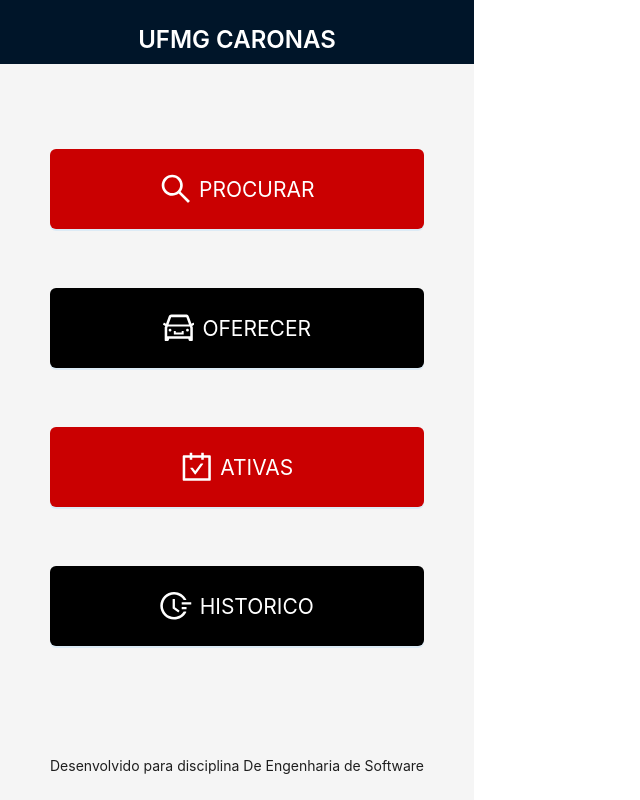
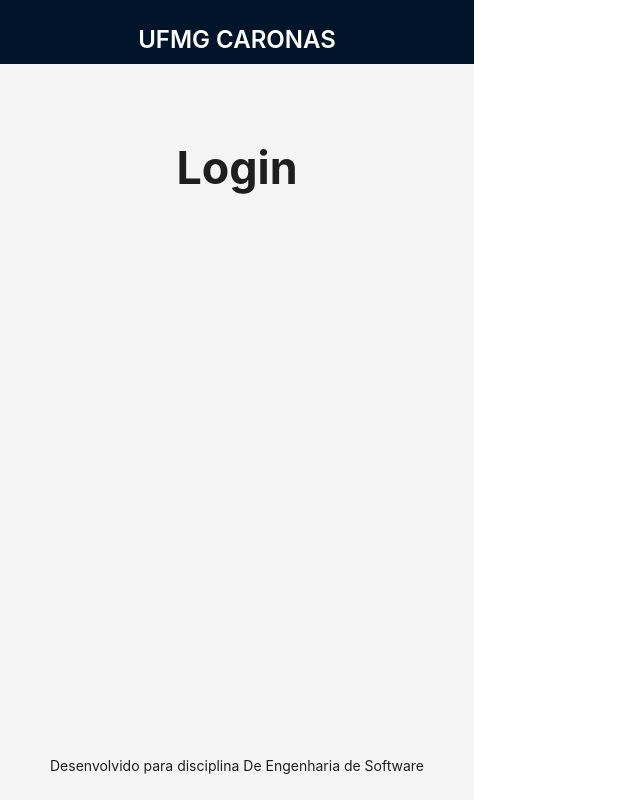
Before and after one commit to Artlima1/caronas-ufmg, a React (Vite) app: page / in a window 1280 px wide. Shown: the whole page, without its empty margins (0-640 px from the left). Built offline with nearby package versions, Linux system fonts and the light colour scheme.

Commit message:
Reorganizando projeto para novo backlog

```diff
--- a/src/Pages/BuscarCarona/BuscarCarona.jsx
+++ /dev/null
@@ -1,7 +0,0 @@
-import React from "react";
-
-const BuscarCarona = () => {
-  return <h1>BuscarCarona</h1>;
-};
-
-export default BuscarCarona;
--- a/src/Pages/CaronasAtivas/CaronasAtivas.jsx
+++ /dev/null
@@ -1,7 +0,0 @@
-import React from "react";
-
-const CaronasAtivas = () => {
-  return <h1>CaronasAtivas</h1>;
-};
-
-export default CaronasAtivas;
--- a/src/Pages/CaronasDisponiveis/CaronasDisponiveis.jsx
+++ /dev/null
@@ -1,7 +0,0 @@
-import React from "react";
-
-const CaronasDisponiveis = () => {
-  return <h1>CaronasDisponiveis</h1>;
-};
-
-export default CaronasDisponiveis;
--- /dev/null
+++ b/src/Pages/FindRide/FindRide.jsx
@@ -0,0 +1,7 @@
+import React from "react";
+
+const FindRide = () => {
+  return <h1>FindRide</h1>;
+};
+
+export default FindRide;
--- a/src/Pages/Historico/Historico.jsx
+++ /dev/null
@@ -1,7 +0,0 @@
-import React from "react";
-
-const Historico = () => {
-  return <h1>Historico</h1>;
-};
-
-export default Historico;
--- a/src/Pages/Home/Home.jsx
+++ b/src/Pages/Home/Home.jsx
@@ -21,10 +21,8 @@
 });
 
 
-
 const Home = () => {
   const classes = useStyles();
-
 
   return (
     <Space direction="vertical" size="large" style={{ width: "100%", height: "100%", "justify-content": "space-evenly" }}>
@@ -34,12 +32,6 @@
       <Button type="primary" block className={classes.homeButtonBlack} icon={<CarOutlined className={classes.homeButtonIcon}/>}>
         OFERECER
       </Button>
-      <Button type="primary" block className={classes.homeButtonRed} icon={<CarryOutOutlined className={classes.homeButtonIcon}/>}>
-        ATIVAS
-      </Button>
-      <Button type="primary" block className={classes.homeButtonBlack} icon={<FieldTimeOutlined className={classes.homeButtonIcon}/>}>
-        HISTORICO
-      </Button>
     </Space>
   );
 };
--- a/src/Pages/OferecerCarona/OferecerCarona.jsx
+++ /dev/null
@@ -1,7 +0,0 @@
-import React from "react";
-
-const OferecerCarona = () => {
-  return <h1>OferecerCarona</h1>;
-};
-
-export default OferecerCarona;
--- /dev/null
+++ b/src/Pages/OfferRide/OfferRide.jsx
@@ -0,0 +1,7 @@
+import React from "react";
+
+const OfferRide = () => {
+  return <h1>OfferRide</h1>;
+};
+
+export default OfferRide;
--- /dev/null
+++ b/src/Pages/RideInfo/RideInfo.jsx
@@ -0,0 +1,7 @@
+import React from "react";
+
+const RideInfo = () => {
+  return <h1>RideInfo</h1>;
+};
+
+export default RideInfo;
--- a/src/main.jsx
+++ b/src/main.jsx
@@ -4,11 +4,9 @@
 import Layout from "./Components/Layout/Layout";
 import Home from "./Pages/Home/Home";
 import Login from "./Pages/Login/Login";
-import BuscarCarona from "./Pages/BuscarCarona/BuscarCarona";
-import CaronasAtivas from "./Pages/CaronasAtivas/CaronasAtivas";
-import CaronasDisponiveis from "./Pages/CaronasDisponiveis/CaronasDisponiveis";
-import Historico from "./Pages/Historico/Historico";
-import OferecerCarona from "./Pages/OferecerCarona/OferecerCarona";
+import FindRide from "./Pages/FindRide/FindRide";
+import OfferRide from "./Pages/OfferRide/OfferRide";
+import RideInfo from "./Pages/RideInfo/RideInfo";
 
 import "./index.css"
 
@@ -16,13 +14,11 @@
   <BrowserRouter>
     <Routes>
       <Route path="/" element={<Layout />}>
-        <Route index element={<Home />} />
-        <Route path="login" element={<Login />} />
-        <Route path="buscar" element={<BuscarCarona />} />
-        <Route path="ativas" element={<CaronasAtivas />} />
-        <Route path="disponiveis" element={<CaronasDisponiveis />} />
-        <Route path="historico" element={<Historico />} />
-        <Route path="oferecer" element={<OferecerCarona />} />
+        <Route index element={<Login />} />
+        <Route path="home" element={<Home />} />
+        <Route path="buscar" element={<FindRide />} />
+        <Route path="oferecer" element={<OfferRide />} />
+        <Route path="informacoes" element={<RideInfo />} />
       </Route>
     </Routes>
   </BrowserRouter>,
```
